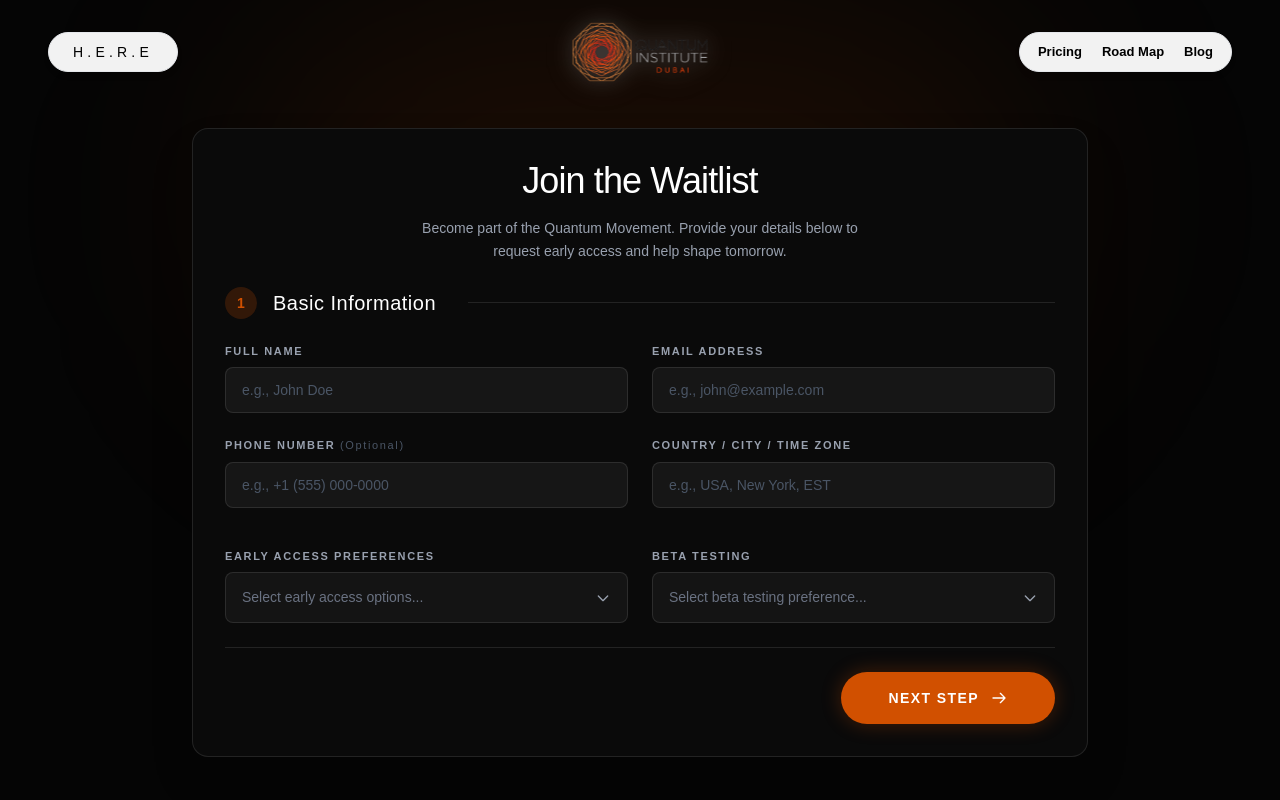
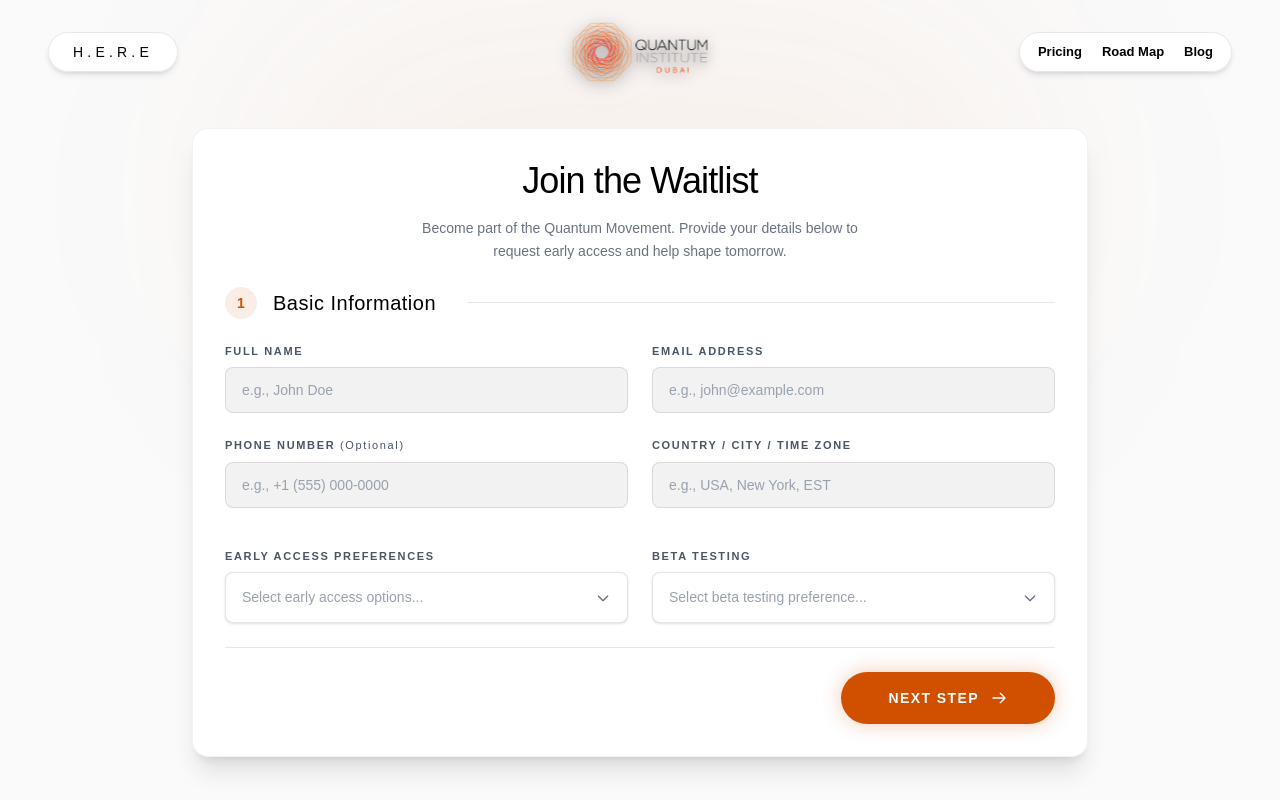
Before and after one commit to Pentacloud-Consulting/Quantum-Institute, a Next.js app: page /signup in a window 1280 px wide. Shown: the top 800 px of the page. Built offline with nearby package versions, Linux system fonts and the light colour scheme.

Commit message:
Apply light theme to Waitlist, glassmorphism to Navbar, and video background to Footer

```diff
--- a/src/Signup/JoinTheWaitlist.tsx
+++ b/src/Signup/JoinTheWaitlist.tsx
@@ -6,14 +6,14 @@ import { Check } from 'lucide-react';
 
 // Reusable components
 const Label = ({ children }: { children: React.ReactNode }) => (
-  <label className="block text-[11px] font-bold tracking-[0.15em] text-gray-400 uppercase mb-2">
+  <label className="block text-[11px] font-bold tracking-[0.15em] text-gray-600 uppercase mb-2">
     {children}
   </label>
 );
 
 const Input = ({ ...props }) => (
   <input
-    className="w-full bg-white/5 border border-white/10 rounded-lg px-4 py-3 text-sm text-white placeholder:text-gray-600 focus:outline-none focus:border-[#d15000] focus:ring-1 focus:ring-[#d15000] transition-all"
+    className="w-full bg-black/5 border border-black/10 rounded-lg px-4 py-3 text-sm text-black placeholder:text-gray-400 focus:outline-none focus:border-[#d15000] focus:ring-1 focus:ring-[#d15000] transition-all"
     {...props}
   />
 );
@@ -47,19 +47,19 @@ const CustomSelect = ({ options, placeholder, multiple = false }: { options: {la
     <div className="relative" style={{ zIndex: isOpen ? 50 : 10 }}>
       <div
         onClick={() => setIsOpen(!isOpen)}
-        className="w-full bg-[#141414] border border-white/10 rounded-lg px-4 py-3.5 text-[14px] text-white cursor-pointer flex justify-between items-center hover:border-white/30 transition-colors"
+        className="w-full bg-white border border-black/10 rounded-lg px-4 py-3.5 text-[14px] text-black cursor-pointer flex justify-between items-center hover:border-black/20 shadow-sm transition-colors"
       >
-        <span className={selected.length ? "text-white" : "text-gray-500"}>
+        <span className={selected.length ? "text-black" : "text-gray-400"}>
           {getDisplayText()}
         </span>
-        <svg className={`w-4 h-4 text-gray-400 transition-transform duration-300 ${isOpen ? 'rotate-180' : ''}`} fill="none" stroke="currentColor" viewBox="0 0 24 24">
+        <svg className={`w-4 h-4 text-gray-500 transition-transform duration-300 ${isOpen ? 'rotate-180' : ''}`} fill="none" stroke="currentColor" viewBox="0 0 24 24">
           <path strokeLinecap="round" strokeLinejoin="round" strokeWidth={2} d="M19 9l-7 7-7-7" />
         </svg>
       </div>
 
       {showOtherInput && (
         <motion.div initial={{ opacity: 0, height: 0 }} animate={{ opacity: 1, height: 'auto' }} className="mt-3">
-           <input type="text" value={otherText} onChange={(e) => setOtherText(e.target.value)} placeholder="Please specify..." className="w-full bg-white/5 border border-white/10 rounded-lg px-4 py-3 text-[14px] text-white placeholder:text-gray-600 focus:outline-none focus:border-[#d15000] focus:ring-1 focus:ring-[#d15000] transition-all" />
+           <input type="text" value={otherText} onChange={(e) => setOtherText(e.target.value)} placeholder="Please specify..." className="w-full bg-black/5 border border-black/10 rounded-lg px-4 py-3 text-[14px] text-black placeholder:text-gray-400 focus:outline-none focus:border-[#d15000] focus:ring-1 focus:ring-[#d15000] transition-all" />
         </motion.div>
       )}
 
@@ -70,7 +70,7 @@ const CustomSelect = ({ options, placeholder, multiple = false }: { options: {la
             animate={{ opacity: 1, y: 0 }}
             exit={{ opacity: 0, y: -5 }}
             transition={{ duration: 0.15 }}
-            className="absolute z-50 w-full mt-2 bg-[#1a1a1a] border border-white/10 rounded-lg shadow-2xl max-h-[250px] overflow-y-auto"
+            className="absolute z-50 w-full mt-2 bg-white border border-black/10 rounded-lg shadow-xl max-h-[250px] overflow-y-auto"
           >
             {options.map((opt) => {
               const isSelected = selected.includes(opt.value);
@@ -78,10 +78,10 @@ const CustomSelect = ({ options, placeholder, multiple = false }: { options: {la
                 <div
                   key={opt.value}
                   onClick={() => handleSelect(opt.value)}
-                  className={`px-4 py-3 text-[14px] flex items-center gap-3 cursor-pointer transition-colors ${isSelected && !multiple ? 'bg-[#d15000]/20 text-white' : 'text-gray-300 hover:bg-[#d15000] hover:text-white'}`}
+                  className={`px-4 py-3 text-[14px] flex items-center gap-3 cursor-pointer transition-colors ${isSelected && !multiple ? 'bg-[#d15000]/10 text-[#d15000] font-medium' : 'text-gray-600 hover:bg-black/5 hover:text-black'}`}
                 >
                   {multiple && (
-                    <div className={`w-[16px] h-[16px] rounded-[3px] border ${isSelected ? 'border-[#d15000] bg-[#d15000]' : 'border-white/30 bg-transparent'} flex items-center justify-center shrink-0`}>
+                    <div className={`w-[16px] h-[16px] rounded-[3px] border ${isSelected ? 'border-[#d15000] bg-[#d15000]' : 'border-black/20 bg-transparent'} flex items-center justify-center shrink-0`}>
                       {isSelected && <Check className="w-3 h-3 text-white" />}
                     </div>
                   )}
@@ -120,20 +120,20 @@ export default function JoinTheWaitlist() {
   const [step, setStep] = useState(1);
 
   return (
-    <div className="w-full bg-[#050505] text-white py-24 md:py-32 px-4 sm:px-6 flex justify-center items-start selection:bg-[#d15000] selection:text-white relative overflow-x-hidden">
+    <div className="w-full bg-[#fafafa] text-black py-24 md:py-32 px-4 sm:px-6 flex justify-center items-start selection:bg-[#d15000] selection:text-white relative overflow-x-hidden">
 
       {/* Background ambient glow */}
-      <div className="absolute top-0 left-1/2 -translate-x-1/2 w-[800px] h-[400px] bg-[#d15000]/10 blur-[120px] pointer-events-none rounded-full" />
+      <div className="absolute top-0 left-1/2 -translate-x-1/2 w-[800px] h-[400px] bg-[#d15000]/5 blur-[120px] pointer-events-none rounded-full" />
 
       <motion.div
         initial={{ opacity: 0, y: 20 }}
         animate={{ opacity: 1, y: 0 }}
         transition={{ duration: 0.6, ease: "easeOut" }}
-        className="w-full max-w-4xl bg-[#0a0a0a] border border-white/10 rounded-2xl p-6 sm:p-8 shadow-2xl relative z-10"
+        className="w-full max-w-4xl bg-white border border-black/5 rounded-2xl p-6 sm:p-8 shadow-xl relative z-10"
       >
         <div className="mb-6 text-center">
-          <h1 className="text-3xl md:text-4xl font-light tracking-tight mb-4">Join the Waitlist</h1>
-          <p className="text-sm text-gray-400 max-w-md mx-auto leading-relaxed">
+          <h1 className="text-3xl md:text-4xl font-light tracking-tight mb-4 text-black">Join the Waitlist</h1>
+          <p className="text-sm text-gray-500 max-w-md mx-auto leading-relaxed">
             Become part of the Quantum Movement. Provide your details below to request early access and help shape tomorrow.
           </p>
         </div>
@@ -150,9 +150,9 @@ export default function JoinTheWaitlist() {
                 className="space-y-6"
               >
                 <div className="flex items-center gap-4 mb-6">
-                  <div className="w-8 h-8 rounded-full bg-[#d15000]/20 flex items-center justify-center text-[#d15000] text-sm font-bold shrink-0">1</div>
-                  <h2 className="text-xl font-medium tracking-wide">Basic Information</h2>
-                  <div className="flex-1 h-px bg-white/10 ml-4" />
+                  <div className="w-8 h-8 rounded-full bg-[#d15000]/10 flex items-center justify-center text-[#d15000] text-sm font-bold shrink-0">1</div>
+                  <h2 className="text-xl font-medium tracking-wide text-black">Basic Information</h2>
+                  <div className="flex-1 h-px bg-black/10 ml-4" />
                 </div>
 
                 <div className="grid grid-cols-1 md:grid-cols-2 gap-6">
@@ -201,7 +201,7 @@ export default function JoinTheWaitlist() {
                   </div>
                 </div>
 
-                <div className="pt-6 border-t border-white/10 flex justify-end">
+                <div className="pt-6 border-t border-black/10 flex justify-end">
                   <button
                     type="button"
                     onClick={() => setStep(2)}
@@ -224,9 +224,9 @@ export default function JoinTheWaitlist() {
                 className="space-y-6"
               >
                 <div className="flex items-center gap-4 mb-6">
-                  <div className="w-8 h-8 rounded-full bg-[#d15000]/20 flex items-center justify-center text-[#d15000] text-sm font-bold shrink-0">2</div>
-                  <h2 className="text-xl font-medium tracking-wide">Background & Intent</h2>
-                  <div className="flex-1 h-px bg-white/10 ml-4" />
+                  <div className="w-8 h-8 rounded-full bg-[#d15000]/10 flex items-center justify-center text-[#d15000] text-sm font-bold shrink-0">2</div>
+                  <h2 className="text-xl font-medium tracking-wide text-black">Background & Intent</h2>
+                  <div className="flex-1 h-px bg-black/10 ml-4" />
                 </div>
 
                 <div className="grid grid-cols-1 md:grid-cols-2 gap-6">
@@ -281,12 +281,12 @@ export default function JoinTheWaitlist() {
                   </div>
                 </div>
 
-                <div className="pt-6 border-t border-white/10 flex flex-col items-center">
+                <div className="pt-6 border-t border-black/10 flex flex-col items-center">
                   <div className="flex items-center gap-4 w-full md:w-auto">
                     <button
                       type="button"
                       onClick={() => setStep(1)}
-                      className="px-8 py-4 bg-white/5 hover:bg-white/10 text-white text-sm font-bold tracking-[0.1em] uppercase rounded-full transition-all"
+                      className="px-8 py-4 bg-black/5 hover:bg-black/10 text-black text-sm font-bold tracking-[0.1em] uppercase rounded-full transition-all"
                     >
                       Back
                     </button>
```
